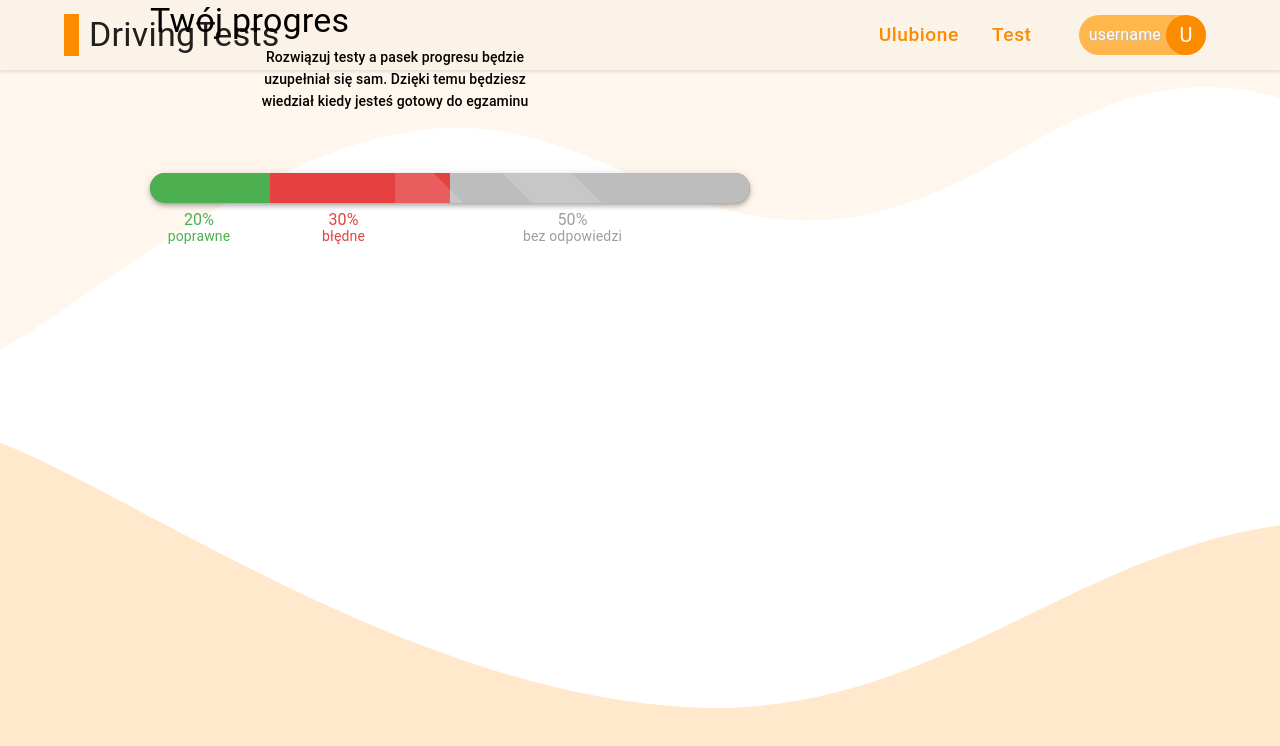
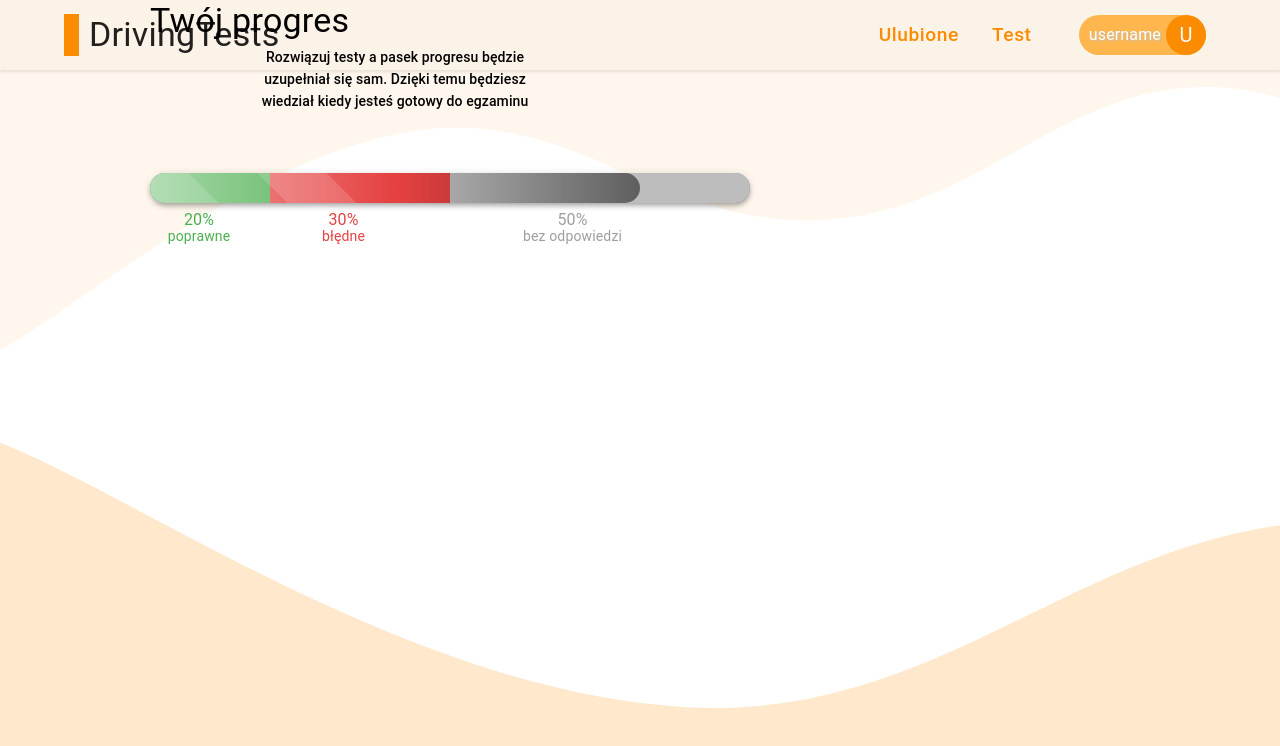
Before and after one commit to RafalM3211/testy-kierowcy, a React (Create React App) app: page / in a window 1280 px wide. Shown: the top 746 px of the page. Built offline with nearby package versions, Linux system fonts and the light colour scheme.

Commit message:
better background for progress bar

```diff
--- /dev/null
+++ b/src/components/atoms/ProgressBackground/ProgressBackground.tsx
@@ -0,0 +1,52 @@
+import { Box } from "@mui/material";
+
+/* zrob kiedys taka funkcje function generateStrippedBg(count: number) {} */
+const strippedBackground = `
+  linear-gradient(
+    45deg,
+    rgba(255,255,255,0.15) 25%,
+    transparent 25%,
+    transparent 50%,
+    rgba(255,255,255,0.15) 50%,
+    rgba(255,255,255,0.15) 75%,
+    transparent 75%,
+    transparent
+)`;
+
+export default function ProgressBackground() {
+  return (
+    <>
+      <Box
+        sx={{
+          position: "absolute",
+          backgroundImage: strippedBackground,
+          left: "0%",
+          width: "50%",
+          height: "100%",
+        }}
+      ></Box>
+      <Box
+        sx={{
+          position: "absolute",
+          backgroundImage:
+            "linear-gradient(90deg, rgba(255, 255, 255, 0.5), transparent)",
+          borderRadius: "50px",
+          left: "0%",
+          width: "50%",
+          height: "100%",
+        }}
+      ></Box>
+      <Box
+        sx={{
+          position: "absolute",
+          backgroundImage:
+            "linear-gradient(90deg, transparent, rgba(0, 0, 0, 0.5))",
+          borderRadius: "50px",
+          left: "50%",
+          width: "50%",
+          height: "100%",
+        }}
+      ></Box>
+    </>
+  );
+}
--- a/src/components/patterns/Progress/Progress.tsx
+++ b/src/components/patterns/Progress/Progress.tsx
@@ -1,32 +1,11 @@
 import { Box } from "@mui/material";
 import ProgressLabel from "../../atoms/ProgressLabel/ProgressLabel";
-
-/* zrob kiedys taka funkcje function generateStrippedBg(count: number) {} */
-
-const strippedBackground = `
-  linear-gradient(
-    45deg,
-    rgba(255,255,255,0.15) 25%,
-    transparent 25%,
-    transparent 50%,
-    rgba(255,255,255,0.15) 50%,
-    rgba(255,255,255,0.15) 75%,
-    transparent 75%,
-    transparent
-)`;
+import ProgressBackground from "../../atoms/ProgressBackground/ProgressBackground";
 
 export default function Progress() {
   return (
     <Box sx={{ position: "relative", mt: "60px" }}>
-      <Box
-        sx={{
-          position: "absolute",
-          backgroundImage: strippedBackground,
-          left: "50%",
-          width: "50%",
-          height: "100%",
-        }}
-      ></Box>
+      <ProgressBackground />
       <Box
         sx={{
           display: "flex",
@@ -54,7 +33,12 @@ export default function Progress() {
         >
           <ProgressLabel label="błędne" value={30} color="error.main" />
         </Box>
-        <Box sx={{ flexGrow: 1, backgroundColor: "grey.400" }}>
+        <Box
+          sx={{
+            flexGrow: 1,
+            backgroundColor: "grey.400",
+          }}
+        >
           <ProgressLabel label="bez odpowiedzi" value={50} color="grey.500" />
         </Box>
       </Box>
```
